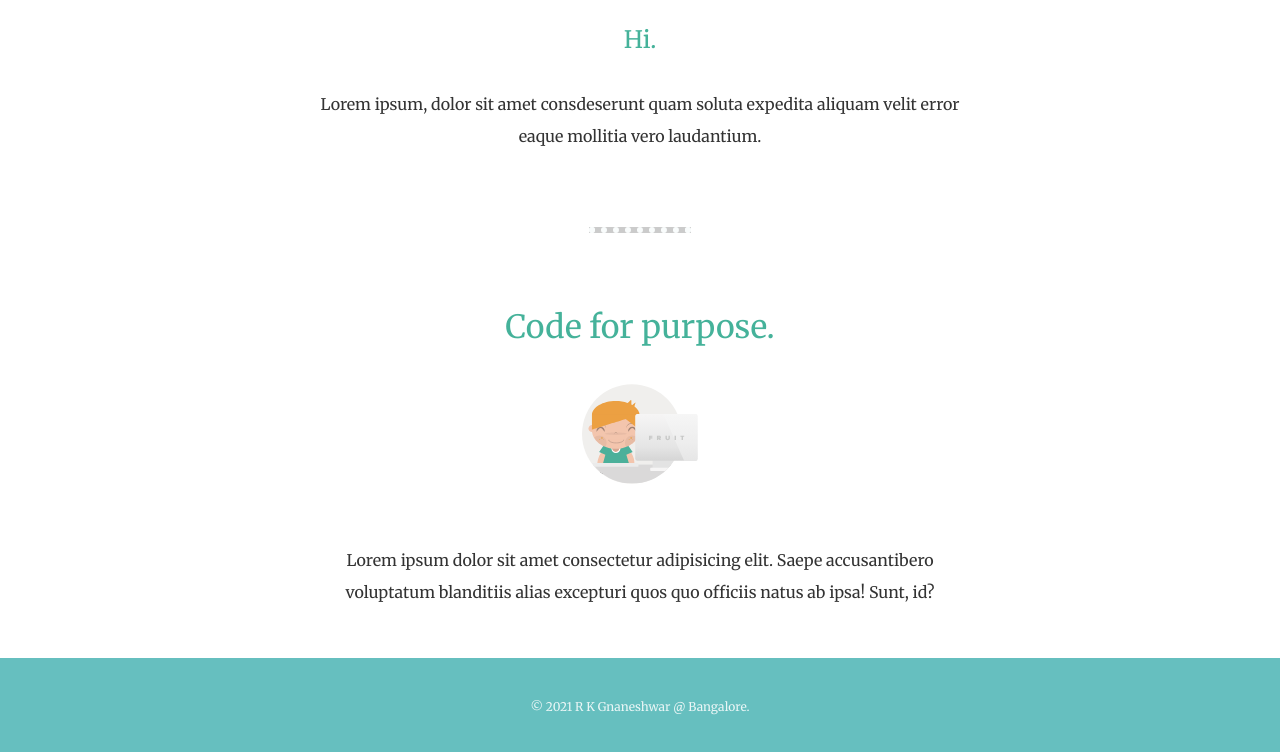
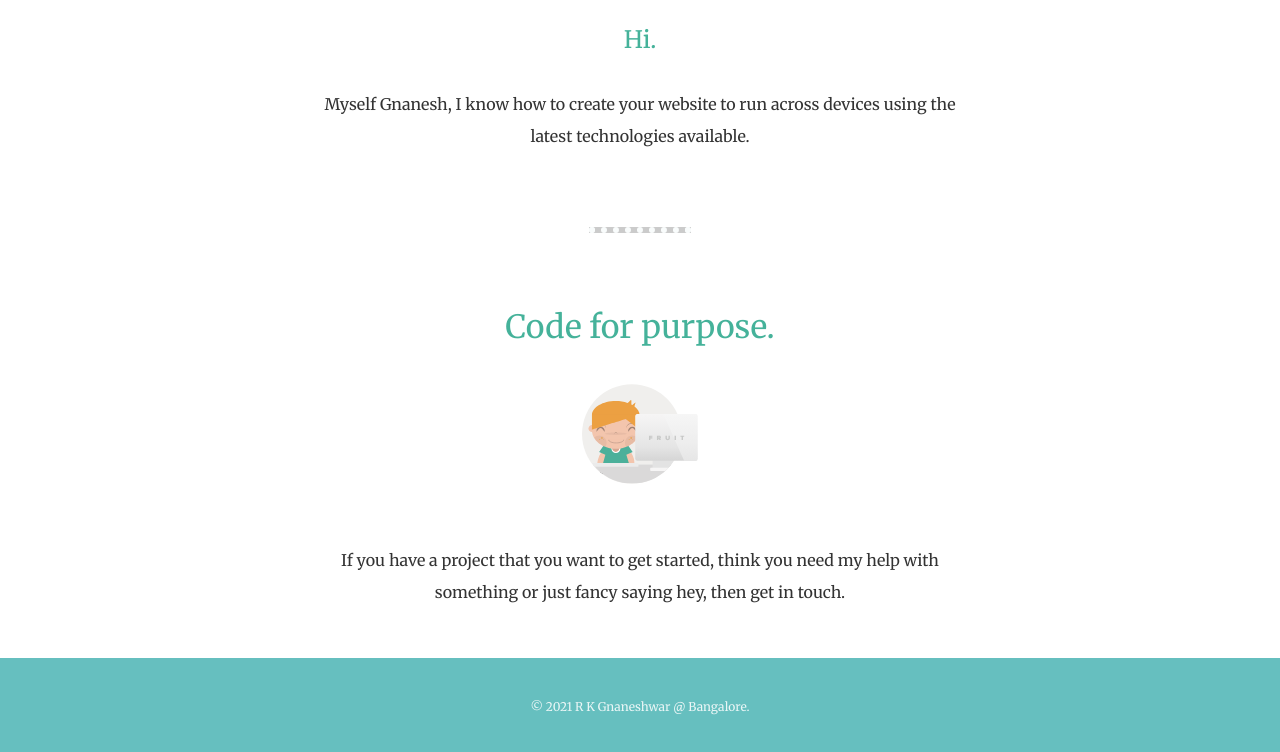
Before and after one commit to rkgnanesh/website, a plain HTML site: page index.html in a window 1280 px wide. Shown: the part 999-1751 px from the top of the page. Drawn offline with nearby package versions, Linux system fonts and the light colour scheme.

Commit message:
Update index.html

```diff
--- a/index.html
+++ b/index.html
@@ -83,14 +83,14 @@
            <img id="toon" src="css/me.svg" alt="toon">
 
            <h1 class="middle-txt">Hi.</h1>
-           <p class="middle-con">Lorem ipsum, dolor sit amet consdeserunt quam soluta expedita aliquam velit error eaque mollitia vero laudantium.</p>
+           <p class="middle-con">Myself Gnanesh, I know how to create your website to run across devices using the latest technologies available.</p>
             <hr>
 
             <h1 class="wicd">Code for purpose.</h1>
             <div class="cont">
                 <img id="con-toon" src="css/me-dev.svg" alt="toon">
 
-                <p id="des-p">Lorem ipsum dolor sit amet consectetur adipisicing elit. Saepe accusantibero voluptatum blanditiis alias excepturi quos quo officiis natus ab ipsa! Sunt, id?</p>
+                <p id="des-p">If you have a project that you want to get started, think you need my help with something or just fancy saying hey, then get in touch.</p>
             </div>
 
             <div class="bottom-container">
```
